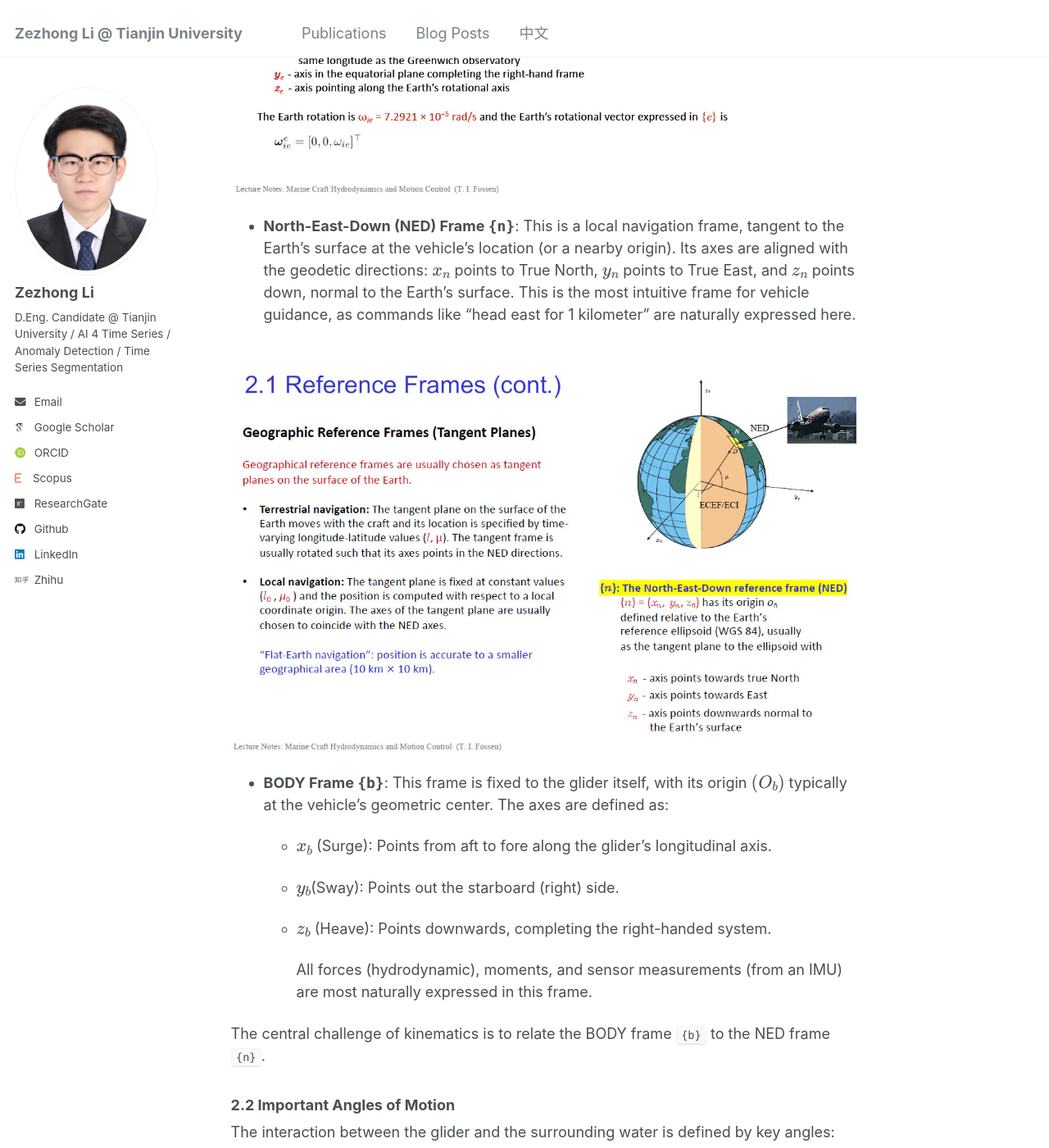
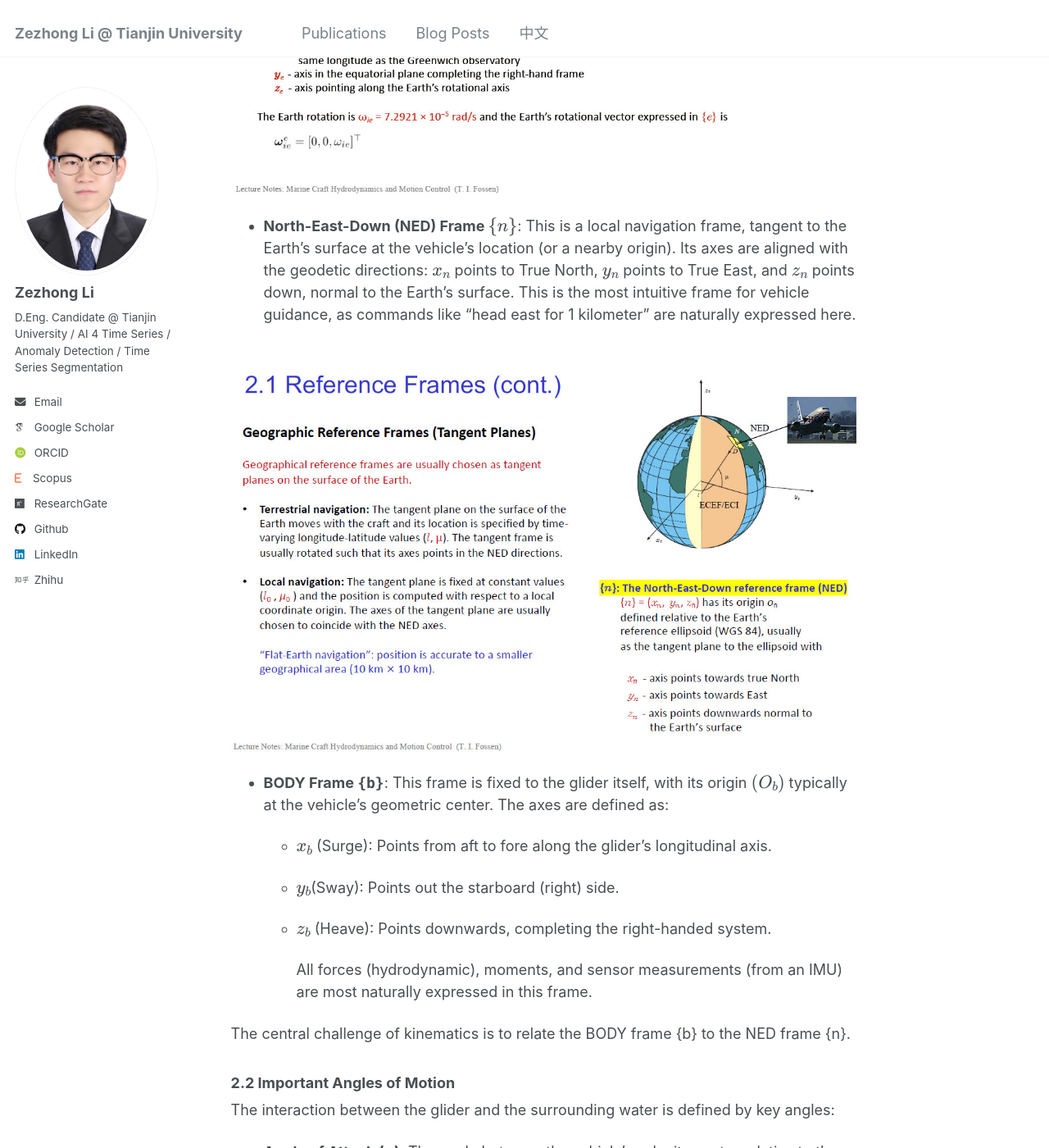
Before and after one commit to lzz19980125/lzz19980125.github.io, a Jekyll site: the page built from _posts/2025-7-28-Kinematic Analysis of Underwater Gliders.md, in a window 1280 px wide and 1400 px high, scrolled down 1957 px. Shown: the whole window at 82% size. Built offline with Jekyll 4.4.1, drawn with Linux system fonts in a browser that asks for light colours; some web fonts are replaced.

Commit message:
Update 2025-7-28-Kinematic Analysis of Underwater Gliders.md

```diff
--- a/_posts/2025-7-28-Kinematic Analysis of Underwater Gliders.md
+++ b/_posts/2025-7-28-Kinematic Analysis of Underwater Gliders.md
@@ -36,13 +36,13 @@
 
 We use several coordinate frames, each serving a specific purpose, to describe the glider's state.
 
-*   **Earth-Centered Inertial (ECI) Frame `{i}`**: This is a non-accelerating frame with its origin at the Earth's center. Its axes are fixed relative to the distant stars. In this frame, Newton's laws of motion apply directly. It is the ultimate reference for terrestrial navigation but is cumbersome for practical vehicle control.
+*   **Earth-Centered Inertial (ECI) Frame $$\{i\}$$**: This is a non-accelerating frame with its origin at the Earth's center. Its axes are fixed relative to the distant stars. In this frame, Newton's laws of motion apply directly. It is the ultimate reference for terrestrial navigation but is cumbersome for practical vehicle control.
 
-*   **Earth-Centered Earth-Fixed (ECEF) Frame `{e}`**: This frame also has its origin at the Earth's center, but its axes are fixed to the Earth and rotate with it. The $$x_e$$-axis points through the prime meridian, the $$z_e$$-axis points through the North Pole, and the $$y_e$$-axis completes the right-handed system. GPS provides position data in this frame.
+*   **Earth-Centered Earth-Fixed (ECEF) Frame $$\{e\}$$**: This frame also has its origin at the Earth's center, but its axes are fixed to the Earth and rotate with it. The $$x_e$$-axis points through the prime meridian, the $$z_e$$-axis points through the North Pole, and the $$y_e$$-axis completes the right-handed system. GPS provides position data in this frame.
 
    <br/><img src='../images/2025-07-30_211720.jpg'>
 
-*   **North-East-Down (NED) Frame `{n}`**: This is a local navigation frame, tangent to the Earth's surface at the vehicle's location (or a nearby origin). Its axes are aligned with the geodetic directions: $$x_n$$ points to True North, $$y_n$$ points to True East, and $$z_n$$ points down, normal to the Earth's surface. This is the most intuitive frame for vehicle guidance, as commands like "head east for 1 kilometer" are naturally expressed here.
+*   **North-East-Down (NED) Frame $$\{n\}$$**: This is a local navigation frame, tangent to the Earth's surface at the vehicle's location (or a nearby origin). Its axes are aligned with the geodetic directions: $$x_n$$ points to True North, $$y_n$$ points to True East, and $$z_n$$ points down, normal to the Earth's surface. This is the most intuitive frame for vehicle guidance, as commands like "head east for 1 kilometer" are naturally expressed here.
 
   <br/><img src='../images/2025-07-30_212234.jpg'>
 
@@ -56,7 +56,7 @@
 
         All forces (hydrodynamic), moments, and sensor measurements (from an IMU) are most naturally expressed in this frame.
 
-The central challenge of kinematics is to relate the BODY frame `{b}` to the NED frame `{n}`.
+The central challenge of kinematics is to relate the BODY frame {b} to the NED frame {n}.
 
 ### 2.2 Important Angles of Motion
 
```
